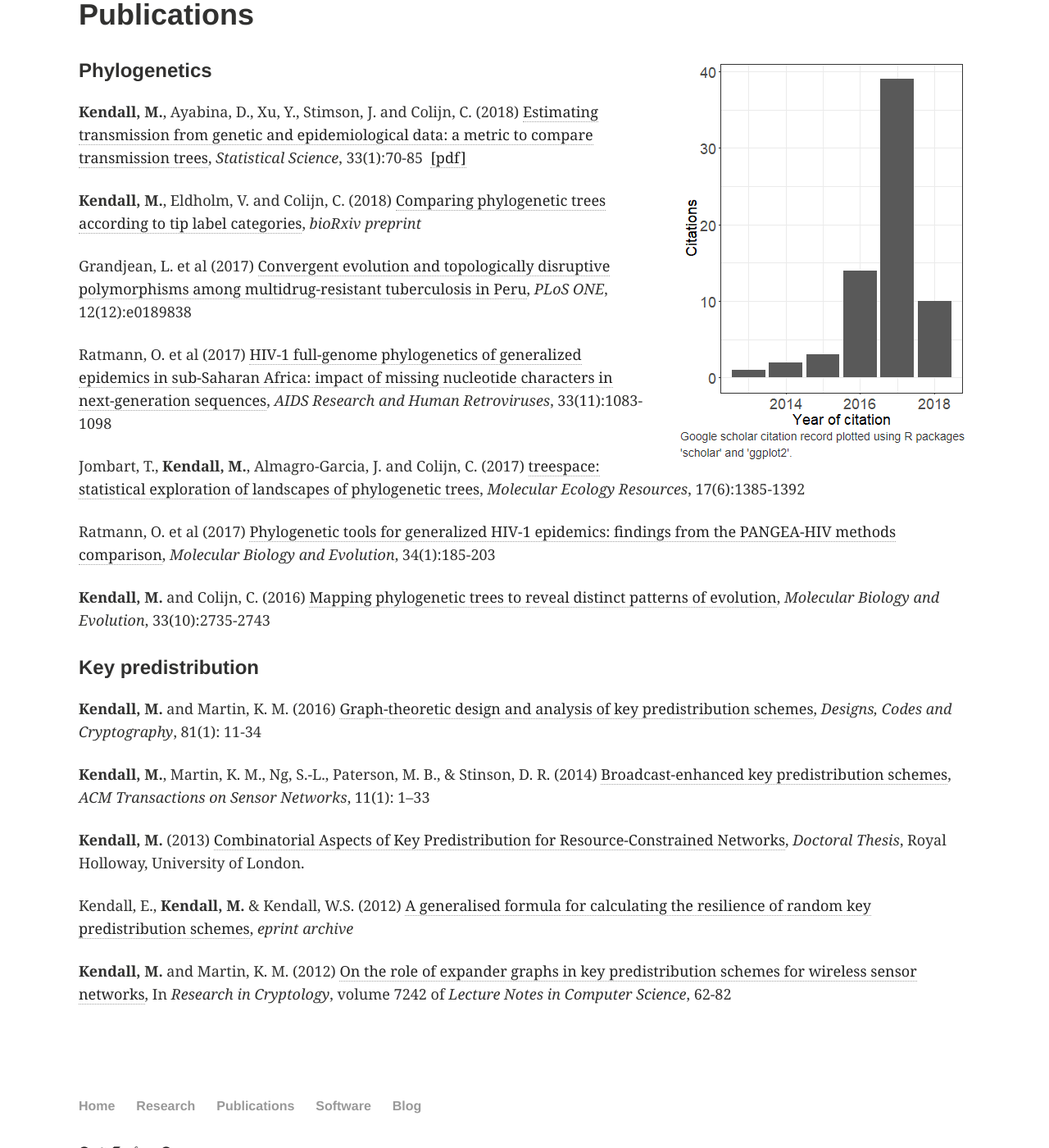
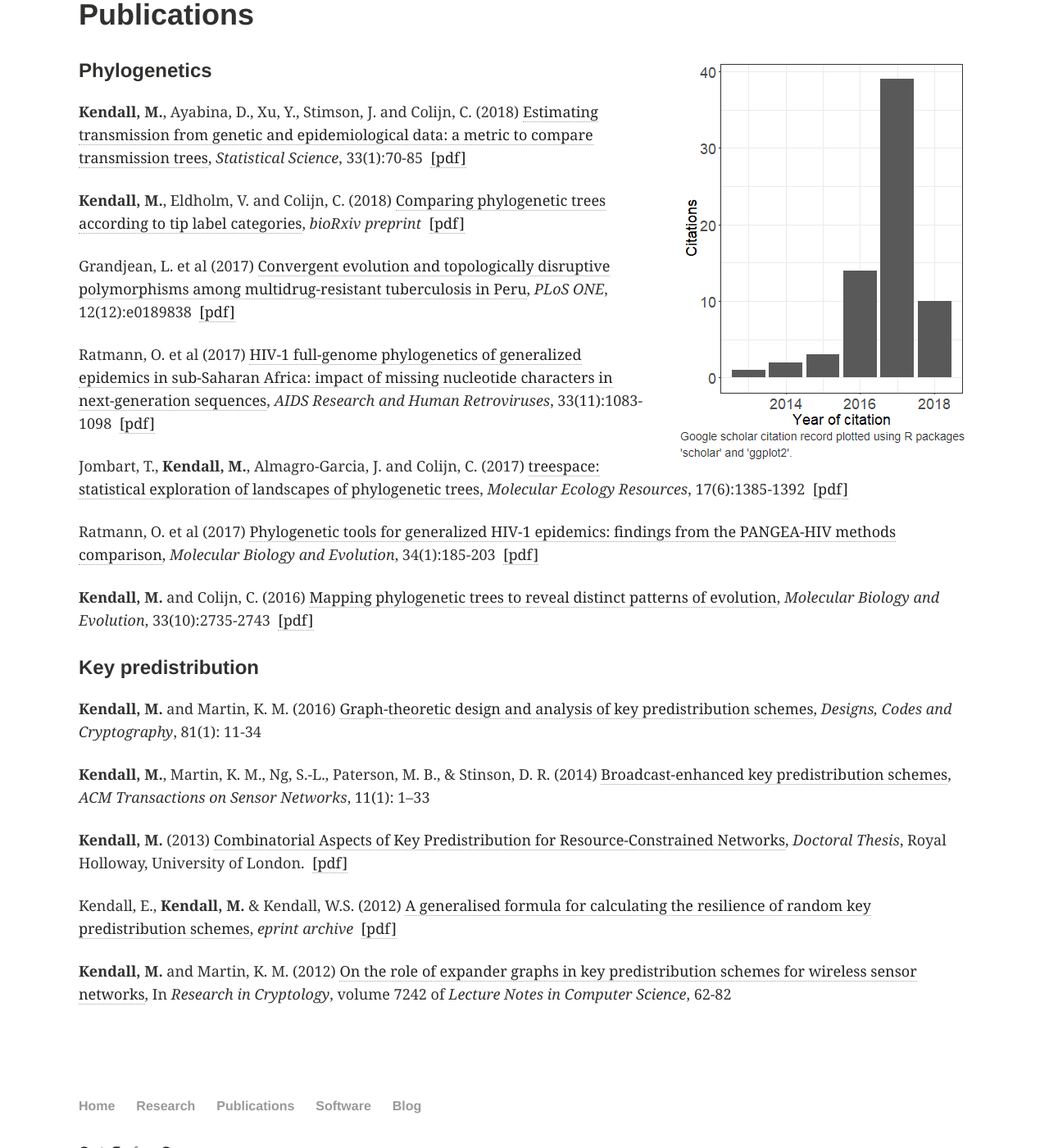
Before and after one commit to MichelleKendall/MichelleKendall.github.io, a Jekyll site: the page built from publications.md, in a window 1280 px wide and 1400 px high, scrolled down 527 px. Shown: the whole window at 82% size. Built offline with Jekyll 4.4.1, drawn with Linux system fonts in a browser that asks for light colours; some web fonts are replaced; comment, search, counter and statistics services are not loaded.

Commit message:
Adding pdfs of publications

```diff
--- a/publications.md
+++ b/publications.md
@@ -10,27 +10,34 @@ image:
 
 #### Phylogenetics
 
-**Kendall, M.**, Ayabina, D., Xu, Y., Stimson, J. and Colijn, C. (2018) [Estimating transmission from genetic and epidemiological data: a metric to compare transmission trees](http://dx.doi.org/10.1214/17-STS637), *Statistical Science*, 33(1):70-85 <i class="fa fa-file-pdf"></i> <a href="https://michellekendall.github.io/papers/SS2018.pdf" target="_blank">  [pdf]</a>
+**Kendall, M.**, Ayabina, D., Xu, Y., Stimson, J. and Colijn, C. (2018) [Estimating transmission from genetic and epidemiological data: a metric to compare transmission trees](http://dx.doi.org/10.1214/17-STS637), *Statistical Science*, 33(1):70-85
 <span data-badge-popover="bottom" data-badge-type="2" data-arxiv-id='1609.09051' data-hide-no-mentions="true" class="altmetric-embed"></span>
 <span data-badge-popover="bottom" data-badge-type="2" data-doi="10.1214/17-STS637" data-hide-no-mentions="true" class="altmetric-embed"></span>
+<i class="fa fa-file-pdf"></i> <a href="https://michellekendall.github.io/papers/SS2018.pdf" target="_blank">  [pdf]</a>
 
 **Kendall, M.**, Eldholm, V. and Colijn, C. (2018) [Comparing phylogenetic trees according to tip label categories](https://doi.org/10.1101/251710), *bioRxiv preprint*
 <span data-badge-popover="bottom" data-badge-type="2" data-doi="10.1101/251710" data-hide-no-mentions="true" class="altmetric-embed"></span>
+<i class="fa fa-file-pdf"></i> <a href="https://michellekendall.github.io/papers/bioRxiv2018_tipcategories.pdf" target="_blank">  [pdf]</a>
 
 Grandjean, L. et al (2017) [Convergent evolution and topologically disruptive polymorphisms among multidrug-resistant tuberculosis in Peru](https://doi.org/10.1371/journal.pone.0189838), *PLoS ONE*, 12(12):e0189838
 <span data-badge-popover="bottom" data-badge-type="2" data-doi="10.1371/journal.pone.0189838" data-hide-no-mentions="true" class="altmetric-embed"></span>
+<i class="fa fa-file-pdf"></i> <a href="https://michellekendall.github.io/papers/plone2017.pdf" target="_blank">  [pdf]</a>
 
 Ratmann, O. et al (2017) [HIV-1 full-genome phylogenetics of generalized epidemics in sub-Saharan Africa: impact of missing nucleotide characters in next-generation sequences](https://doi.org/10.1089/aid.2017.0061), *AIDS Research and Human Retroviruses*, 33(11):1083-1098
 <span data-badge-popover="bottom" data-badge-type="2" data-doi="10.1089/aid.2017.0061" data-hide-no-mentions="true" class="altmetric-embed"></span>
+<i class="fa fa-file-pdf"></i> <a href="https://michellekendall.github.io/papers/aid2017.pdf" target="_blank">  [pdf]</a>
 
 Jombart, T., **Kendall, M.**, Almagro-Garcia, J. and Colijn, C. (2017) [treespace: statistical exploration of landscapes of phylogenetic trees](http://doi.wiley.com/10.1111/1755-0998.12676), *Molecular Ecology Resources*, 17(6):1385-1392
 <span data-badge-popover="bottom" data-badge-type="2" data-doi="10.1111/1755-0998.12676" data-hide-no-mentions="true" class="altmetric-embed"></span>
+<i class="fa fa-file-pdf"></i> <a href="https://michellekendall.github.io/papers/MER2017.pdf" target="_blank">  [pdf]</a>
 
 Ratmann, O. et al (2017) [Phylogenetic tools for generalized HIV-1 epidemics: findings from the PANGEA-HIV methods comparison](https://doi.org/10.1093/molbev/msw217), *Molecular Biology and Evolution*, 34(1):185-203
 <span data-badge-popover="bottom" data-badge-type="2" data-doi="10.1093/molbev/msw217" data-hide-no-mentions="true" class="altmetric-embed"></span>
+<i class="fa fa-file-pdf"></i> <a href="https://michellekendall.github.io/papers/MBE2017.pdf" target="_blank">  [pdf]</a>
 
 **Kendall, M.** and Colijn, C. (2016) [Mapping phylogenetic trees to reveal distinct patterns of evolution](https://doi.org/10.1093/molbev/msw124), *Molecular Biology and Evolution*, 33(10):2735-2743
 <span data-badge-popover="bottom" data-badge-type="2" data-doi="10.1093/molbev/msw124" data-hide-no-mentions="true" class="altmetric-embed"></span>
+<i class="fa fa-file-pdf"></i> <a href="https://michellekendall.github.io/papers/MBE2016.pdf" target="_blank">  [pdf]</a>
 
 #### Key predistribution
 
@@ -40,7 +47,9 @@ Ratmann, O. et al (2017) [Phylogenetic tools for generalized HIV-1 epidemics: fi
 
 
 **Kendall, M.** (2013) [Combinatorial Aspects of Key Predistribution for Resource-Constrained Networks](https://pure.royalholloway.ac.uk/portal/en/publications/combinatorial-aspects-of-key-predistribution-for-resourceconstrained-networks(fca201c4-8a84-4b8f-bd1a-be8851e78d1d).html), *Doctoral Thesis*, Royal Holloway, University of London.
+<i class="fa fa-file-pdf"></i> <a href="https://michellekendall.github.io/papers/Thesis.pdf" target="_blank">  [pdf]</a>
 
 Kendall, E., **Kendall, M.** & Kendall, W.S. (2012) [A generalised formula for calculating the resilience of random key predistribution schemes](http://eprint.iacr.org/2012/426), *eprint archive*
+<i class="fa fa-file-pdf"></i> <a href="https://michellekendall.github.io/papers/MBE2016.pdf" target="_blank">  [pdf]</a>
 
 **Kendall, M.** and Martin, K. M. (2012) [On the role of expander graphs in key predistribution schemes for wireless sensor networks](http://link.springer.com/chapter/10.1007%2F978-3-642-34159-5_5), In *Research in Cryptology*, volume 7242 of *Lecture Notes in Computer Science*, 62-82
```
Also changed, not shown: 8 other files.
